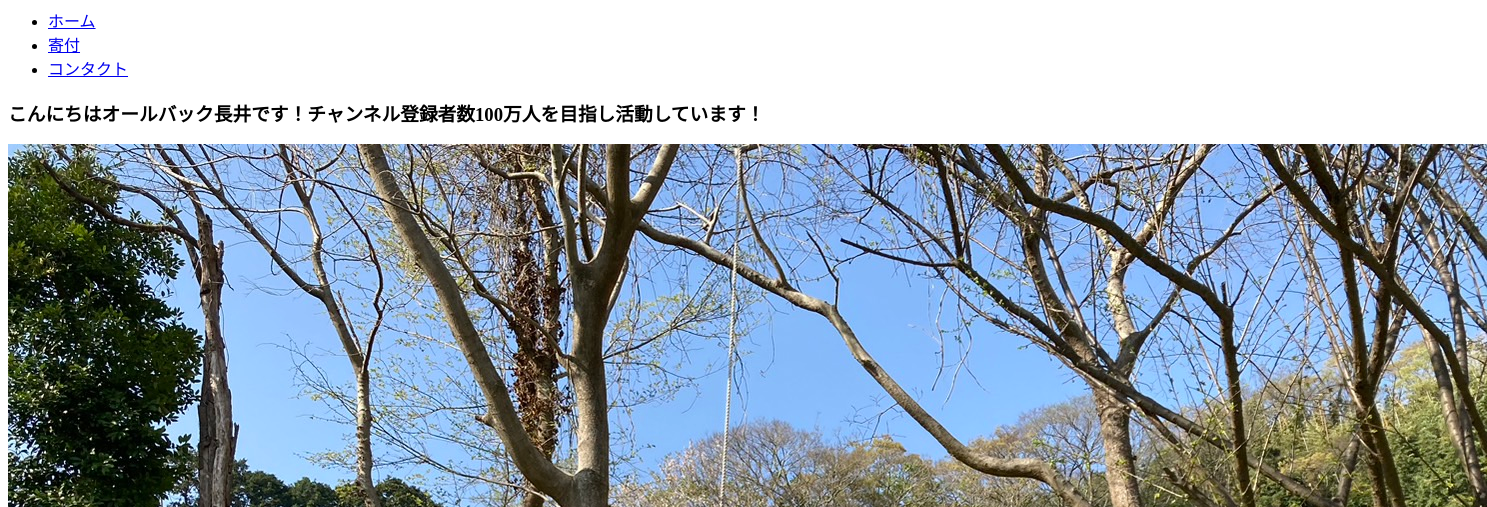
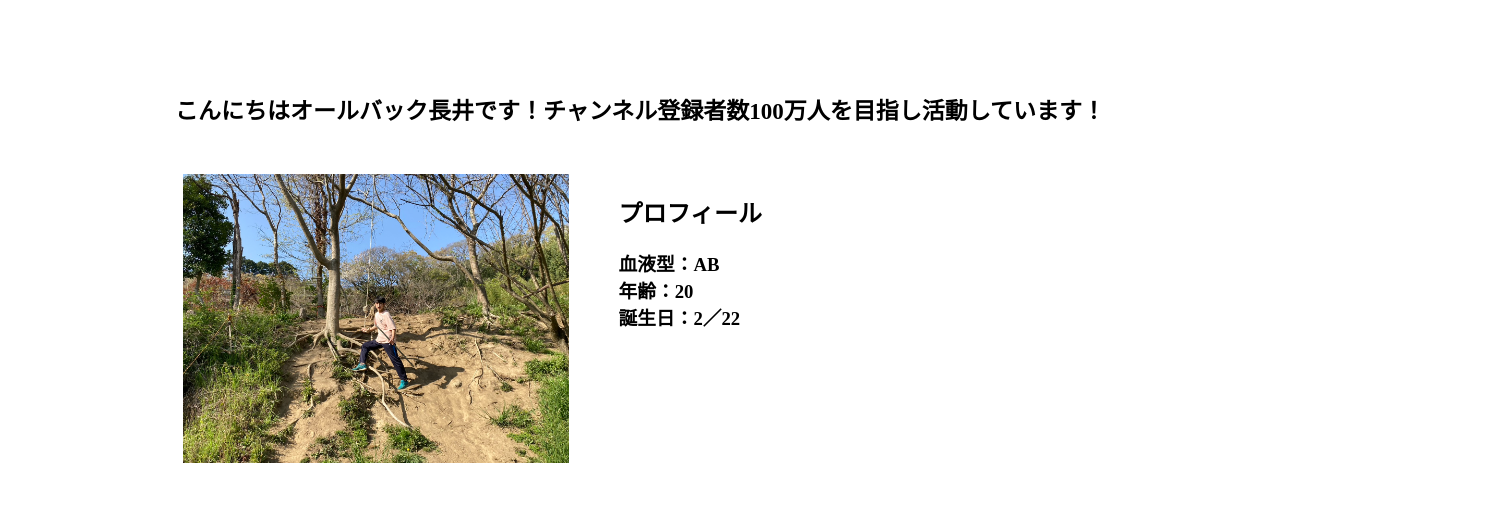
Before and after one commit to hyoten/allbacknagai, a plain HTML site: page index.html in a window 1280 px wide. Shown: the part 113-620 px from the top of the page, 1487 px wide, since content can reach past the window. Drawn offline with Linux system fonts and the light colour scheme; files whose address does not match are found by name.

Commit message:
Update index.html

```diff
--- a/index.html
+++ b/index.html
@@ -4,7 +4,7 @@
   <meta charset="UTF-8">
   <meta name="viewport" content="width=device-width, initial-scale=1.0">
   <title>オールバック長井のホームページ</title>
-  <link rel="stylesheet" href="pic\CSS\style.css">
+  <link rel="stylesheet" href="style.css">
 </head>
 
 <body>
```
